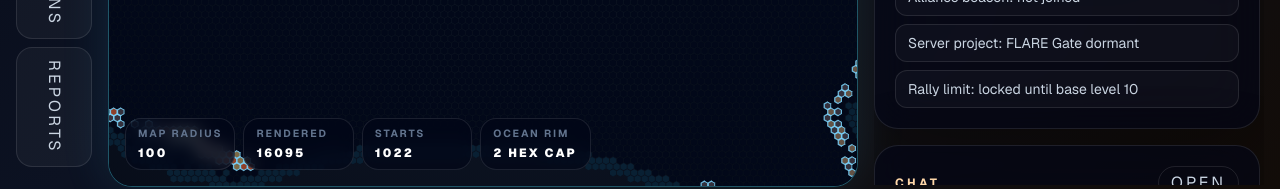
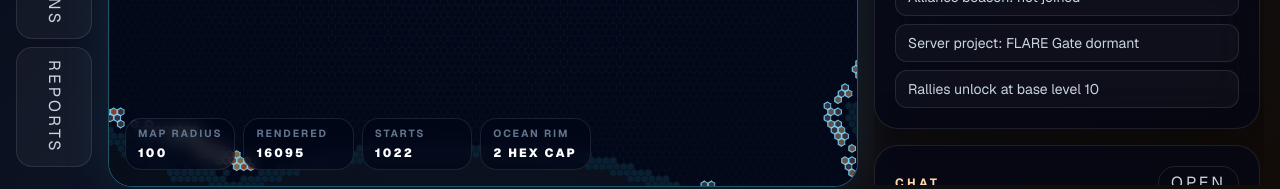
Before and after one commit to Unimatrix00/Flare, a Next.js app: page / in a window 1280 px wide. Shown: the part 653-842 px from the top of the page. Built offline with nearby package versions, Linux system fonts and the light colour scheme.

Commit message:
Clarify alliance rally HUD copy
Co-authored-by: Attila Kardos <Unimatrix00@users.noreply.github.com>

```diff
--- a/components/MapStartScreen.tsx
+++ b/components/MapStartScreen.tsx
@@ -77,7 +77,7 @@ const navItems = ["Map", "Base", "Alliance", "Chat", "Missions", "Reports"];
 const allianceSignals = [
   "Alliance beacon: not joined",
   "Server project: FLARE Gate dormant",
-  "Rally limit: locked until base level 10",
+  "Rallies unlock at base level 10",
 ];
 const chatMessages = [
   { channel: "World", text: "Coastal survivors are marking safe landing corridors." },
```
